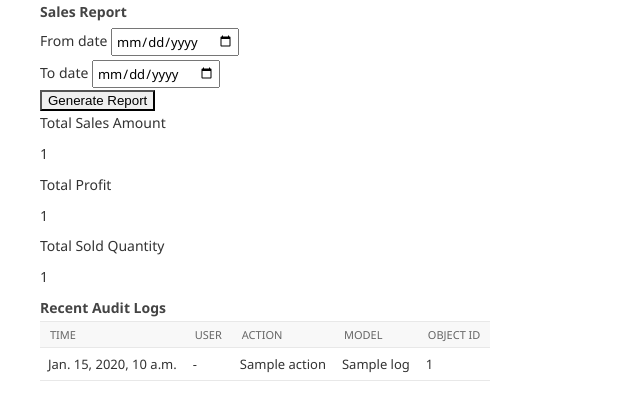
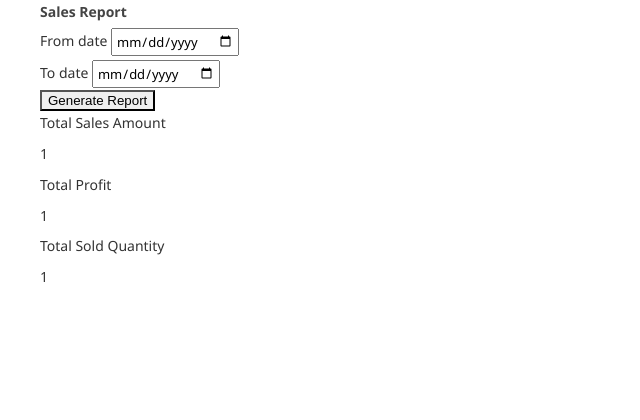
Before and after one commit to sahasourav17/StockDesk, a Django app: template templates/admin/index.html in a window 1280 px wide. Shown: the part 237-657 px from the top of the page, without its empty margins (0-640 px from the left). Run offline with Django 5.2, Linux system fonts and the light colour scheme; the template is opened without the code that fills it: most values are stand-ins (such as "Sample title", 1, 10 or a date in 2020); data that the repository does not hold is empty; some libraries are stand-ins or nearby versions.

Commit message:
refator: remove audit log from dashboard and sales report

```diff
--- a/templates/admin/index.html
+++ b/templates/admin/index.html
@@ -28,70 +28,57 @@
         <div class="border-b border-base-200 px-4 py-3 dark:border-base-800">
             <h3 class="text-base font-semibold text-base-900 dark:text-base-100">Sales Report</h3>
         </div>
-        <div class="space-y-4 p-4">
-            <form method="get" class="grid grid-cols-1 gap-3 md:grid-cols-4 md:items-end">
-                <div>
-                    <label class="mb-1 block text-sm text-base-600 dark:text-base-300">From date</label>
-                    <input type="date" name="from_date" value="{{ report_from_date }}" class="w-full rounded border border-base-300 px-3 py-2 text-sm dark:border-base-700 dark:bg-base-900 dark:text-base-100">
+        <div class="flex flex-col gap-5 p-4">
+            <form method="get" class="flex flex-col gap-4 md:flex-row">
+                <div class="min-w-[180px]">
+                    <label class="mb-1 block text-sm text-base-600 dark:text-base-300">
+                        From date
+                    </label>
+                    <input
+                        type="date"
+                        name="from_date"
+                        value="{{ report_from_date }}"
+                        class="w-full rounded border border-base-300 px-3 py-2 text-sm dark:border-base-700 dark:bg-base-900 dark:text-base-100"
+                    >
                 </div>
-                <div>
-                    <label class="mb-1 block text-sm text-base-600 dark:text-base-300">To date</label>
-                    <input type="date" name="to_date" value="{{ report_to_date }}" class="w-full rounded border border-base-300 px-3 py-2 text-sm dark:border-base-700 dark:bg-base-900 dark:text-base-100">
+
+                <div class="min-w-[180px]">
+                    <label class="mb-1 block text-sm text-base-600 dark:text-base-300">
+                        To date
+                    </label>
+                    <input
+                        type="date"
+                        name="to_date"
+                        value="{{ report_to_date }}"
+                        class="w-full rounded border border-base-300 px-3 py-2 text-sm dark:border-base-700 dark:bg-base-900 dark:text-base-100"
+                    >
                 </div>
-                <div class="md:col-span-2">
-                    <button type="submit" class="rounded border border-primary-600 bg-primary-600 px-4 py-2 text-sm font-medium text-white hover:bg-primary-700">
+
+                <div class="flex flex-col justify-end">
+                    <div class="mb-1 h-[20px]"></div>
+
+                    <button
+                        type="submit"
+                        class="h-10 rounded border border-primary-600 bg-primary-600 px-4 text-sm font-medium text-white hover:bg-primary-700"
+                    >
                         Generate Report
                     </button>
                 </div>
             </form>
-            <div class="grid grid-cols-1 gap-3 md:grid-cols-3">
-                <div class="rounded border border-base-200 p-3 dark:border-base-800">
+            <div class="flex flex-wrap gap-3">
+                <div class="min-w-[220px] flex-1 rounded border border-base-200 p-3 dark:border-base-800">
                     <p class="text-xs text-base-500 dark:text-base-400">Total Sales Amount</p>
                     <p class="mt-1 text-lg font-semibold text-base-900 dark:text-base-100">{{ sales_summary.total_sales_amount }}</p>
                 </div>
-                <div class="rounded border border-base-200 p-3 dark:border-base-800">
+                <div class="min-w-[220px] flex-1 rounded border border-base-200 p-3 dark:border-base-800">
                     <p class="text-xs text-base-500 dark:text-base-400">Total Profit</p>
                     <p class="mt-1 text-lg font-semibold text-base-900 dark:text-base-100">{{ sales_summary.total_profit }}</p>
                 </div>
-                <div class="rounded border border-base-200 p-3 dark:border-base-800">
+                <div class="min-w-[220px] flex-1 rounded border border-base-200 p-3 dark:border-base-800">
                     <p class="text-xs text-base-500 dark:text-base-400">Total Sold Quantity</p>
                     <p class="mt-1 text-lg font-semibold text-base-900 dark:text-base-100">{{ sales_summary.total_sold_quantity }}</p>
                 </div>
             </div>
         </div>
     </div>
-
-    <div class="overflow-hidden rounded border border-base-200 bg-white shadow-sm dark:border-base-800 dark:bg-base-900">
-        <div class="border-b border-base-200 px-4 py-3 dark:border-base-800">
-            <h3 class="text-base font-semibold text-base-900 dark:text-base-100">Recent Audit Logs</h3>
-        </div>
-        <div class="overflow-x-auto">
-            <table class="min-w-full text-sm">
-                <thead>
-                    <tr class="border-b border-base-200 text-left dark:border-base-800">
-                        <th class="px-4 py-3">Time</th>
-                        <th class="px-4 py-3">User</th>
-                        <th class="px-4 py-3">Action</th>
-                        <th class="px-4 py-3">Model</th>
-                        <th class="px-4 py-3">Object ID</th>
-                    </tr>
-                </thead>
-                <tbody>
-                    {% for log in audit_logs %}
-                        <tr class="border-b border-base-100 dark:border-base-800">
-                            <td class="px-4 py-3">{{ log.timestamp }}</td>
-                            <td class="px-4 py-3">{{ log.user|default:"-" }}</td>
-                            <td class="px-4 py-3">{{ log.action }}</td>
-                            <td class="px-4 py-3">{{ log.model_name }}</td>
-                            <td class="px-4 py-3">{{ log.object_id }}</td>
-                        </tr>
-                    {% empty %}
-                        <tr>
-                            <td class="px-4 py-3 text-base-500" colspan="5">No audit logs found.</td>
-                        </tr>
-                    {% endfor %}
-                </tbody>
-            </table>
-        </div>
-    </div>
 {% endblock %}
```
